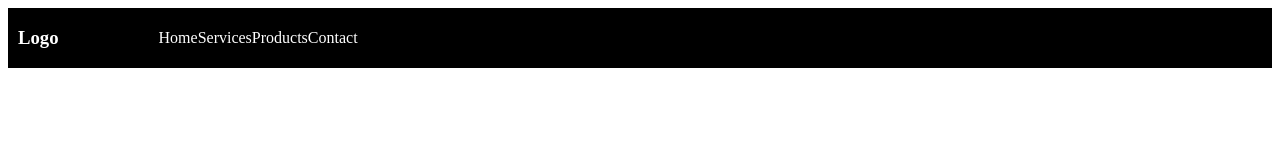
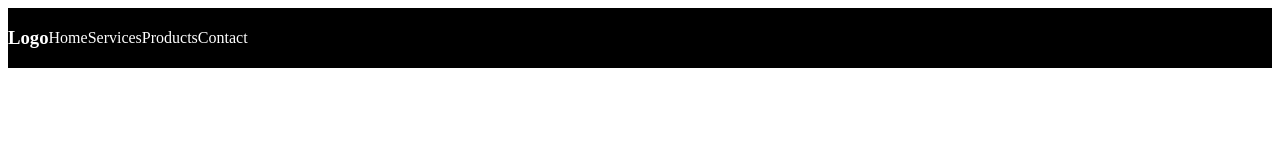
Before and after one commit to abhi-raj-abhi/amazon-clone, a plain HTML site: page index.html in a window 1280 px wide. Drawn offline with Linux system fonts and the light colour scheme.

Commit message:
removed margin and padding

```diff
--- a/style.css
+++ b/style.css
@@ -5,10 +5,9 @@
     color: #fff;
     display: flex;
     align-items: center;
-    padding: 0px 10px;
+    padding: 0px 0px;
 }
 
 .tabs{
-    display: flex;
-    margin-left: 100px;
+    display: flex
 }
```
